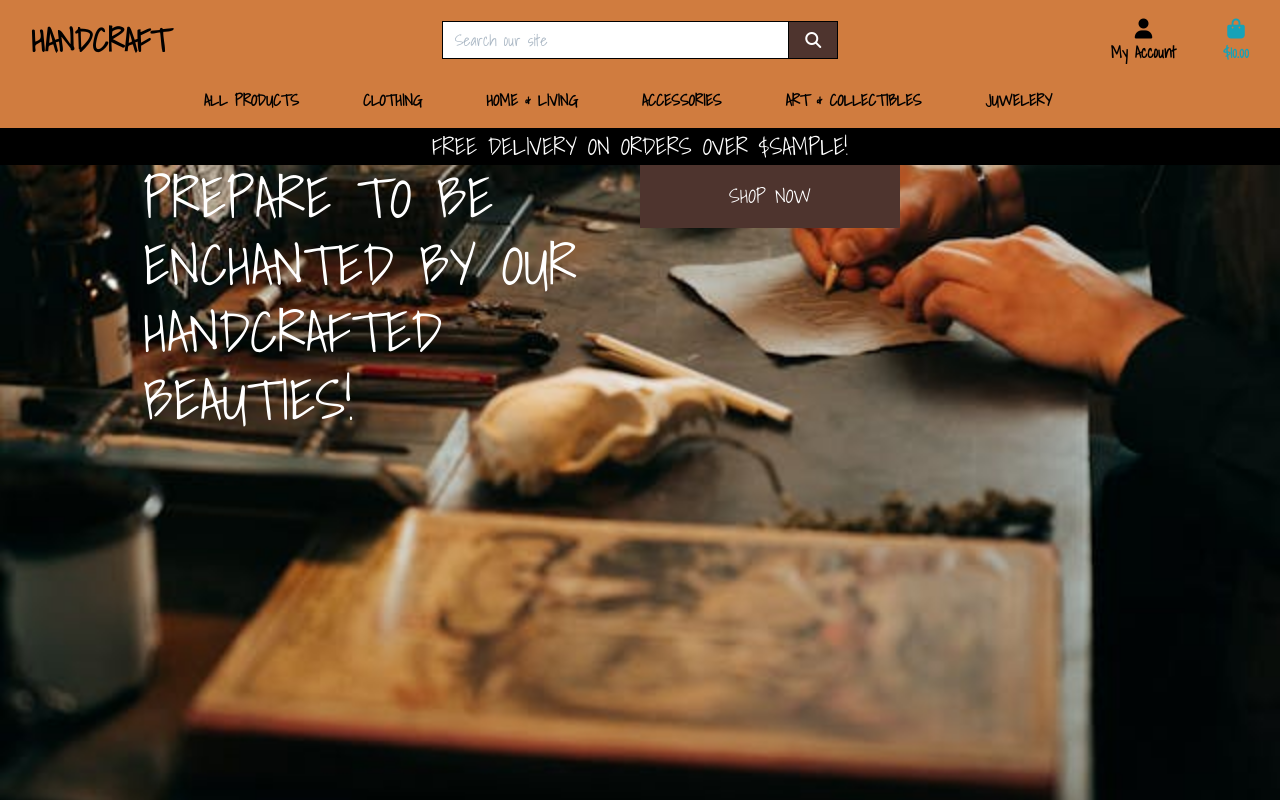
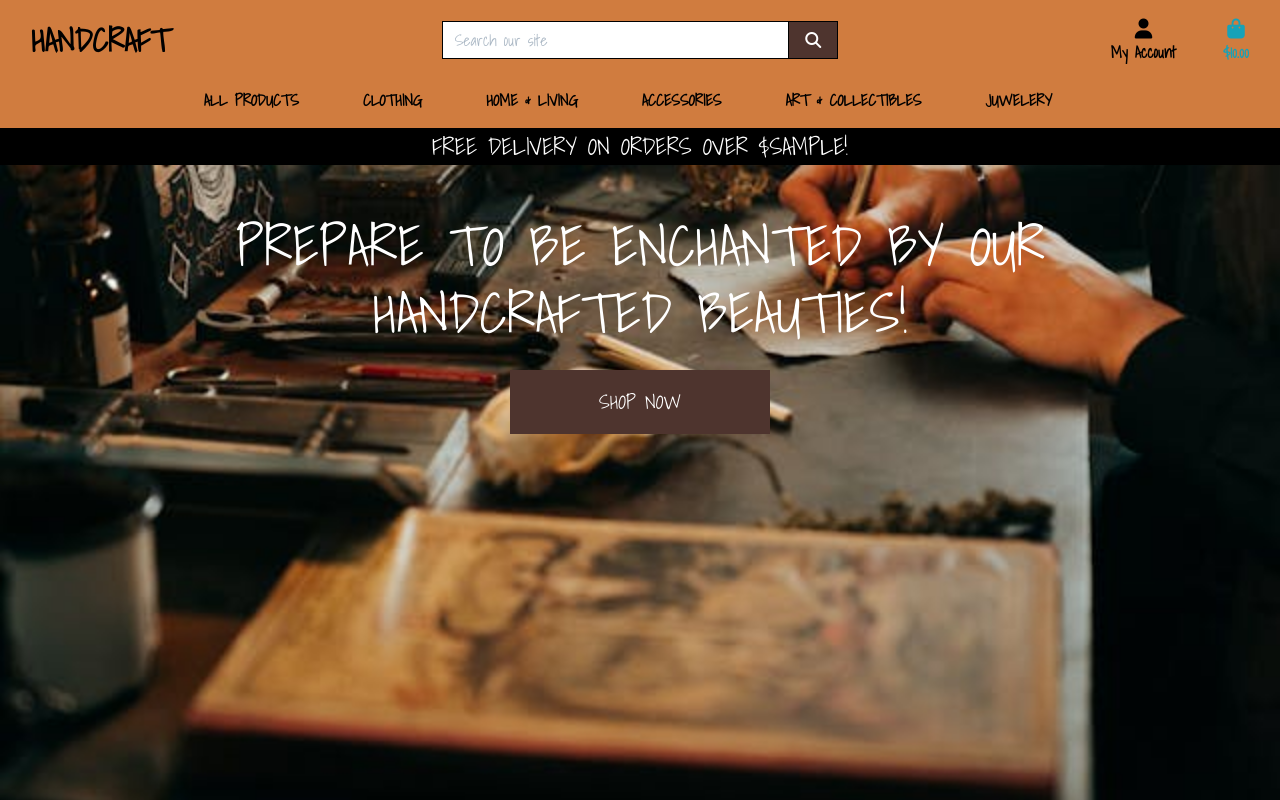
Before and after one commit to DFCMK/Project-5, a Django app: template home/templates/home/index.html in a window 1280 px wide. Run offline with Django 3.2, Linux system fonts and the light colour scheme; the template is opened without the code that fills it: most values are stand-ins (such as "Sample title", 1, 10 or a date in 2020); some libraries are stand-ins or nearby versions.

```diff
--- a/home/templates/home/index.html
+++ b/home/templates/home/index.html
@@ -11,16 +11,17 @@
 
 {% block content %}
     <div class="container h-100">
-    <div class="row">
-        <div class="col-7 col-md-6 my-auto">
+        <div class="row h-100 justify-content-center align-items-start">
+            <div class="col-12 text-center mt-5">
                 <h1 class="display-4 logo-font text-white">
                     Prepare to be enchanted by our Handcrafted Beauties!
                 </h1>
-        </div class="my-5">
+                <div class="mt-4">
                     <h4>
-            <a href="" class="shop-now-button btn btn-lg rounded-0 text-uppercase py-3">Shop Now</a>
+                        <a href="{% url 'products' %}" class="shop-now-button btn btn-lg rounded-0 text-uppercase py-3">Shop Now</a>
                     </h4>
-
+                </div>
+            </div>
         </div>
     </div>
 {% endblock %}
```
Lines whose indentation alone changed are shown as unchanged.
